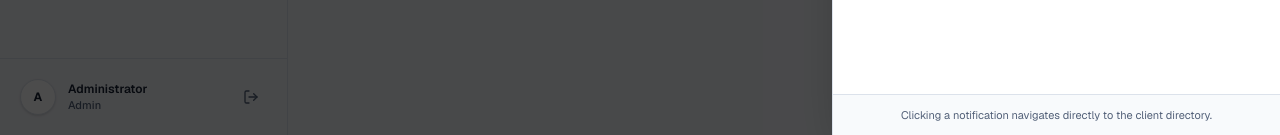
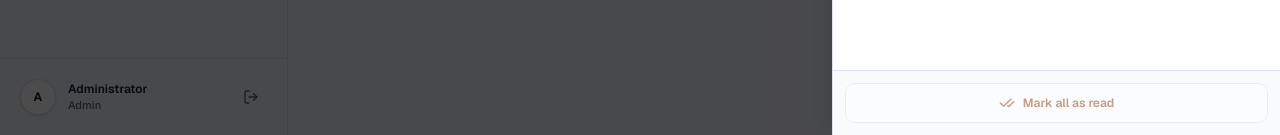
Before and after one commit to sudosetnametoAsh/next-webc, a Next.js app: page /admin/clients in a window 1280 px wide. Both pictures are taken after a click on the button 1182 px from the left and 31 px from the top of the page. Shown: the part 665-800 px from the top of the page. Built offline with nearby package versions, Linux system fonts and the light colour scheme; no server answers; the database is empty; what @azure/msal-react would draw is missing.

Commit message:
Align client and admin notification panel controls

```diff
--- a/src/components/admin/notification-sidebar.tsx
+++ b/src/components/admin/notification-sidebar.tsx
@@ -104,11 +104,7 @@ export default function AdminNotificationSidebar({
                 <h2 className="text-sm font-bold tracking-tight text-white sm:text-base">
                   Notifications
                 </h2>
-                {unreadCount > 0 && (
-                  <span className="rounded-full border border-rose-500/40 bg-rose-500/15 px-2 py-0.5 text-[10px] font-bold text-rose-400 font-mono">
-                    {unreadCount} New
-                  </span>
-                )}
+
               </div>
               <p className="text-[11px] text-slate-400 mt-0.5">
                 Clearance bottlenecks & completions
@@ -117,17 +113,7 @@ export default function AdminNotificationSidebar({
           </div>
 
           <div className="flex items-center gap-2">
-            {unreadCount > 0 && (
-              <button
-                type="button"
-                onClick={onMarkAllAsRead}
-                title="Mark all as read"
-                className="flex items-center gap-1 rounded-lg border border-slate-700/60 bg-slate-800/50 px-2.5 py-1 text-xs font-semibold text-amber-400 hover:bg-slate-800 hover:text-amber-300 transition-colors cursor-pointer"
-              >
-                <CheckCheck className="h-3.5 w-3.5" />
-                <span className="hidden sm:inline">Mark read</span>
-              </button>
-            )}
+
 
             <button
               type="button"
@@ -305,10 +291,16 @@ export default function AdminNotificationSidebar({
         </div>
 
         {/* Footer */}
-        <div className="border-t border-slate-800/80 bg-[#070c18] p-3 text-center">
-          <p className="text-[11px] text-slate-500">
-            Clicking a notification navigates directly to the client directory.
-          </p>
+        <div className="shrink-0 border-t border-slate-800/80 bg-[#070c18] p-3">
+          <button
+            type="button"
+            onClick={onMarkAllAsRead}
+            disabled={isLoading || unreadCount === 0}
+            className="flex h-10 w-full items-center justify-center gap-2 rounded-lg border border-slate-700/60 bg-slate-800/50 text-xs font-semibold text-amber-400 transition-colors hover:bg-slate-800 hover:text-amber-300 disabled:cursor-not-allowed disabled:opacity-50"
+          >
+            <CheckCheck className="h-4 w-4" />
+            Mark all as read
+          </button>
         </div>
     </Drawer>
   );
--- a/src/components/clearance/notification-sidebar.tsx
+++ b/src/components/clearance/notification-sidebar.tsx
@@ -132,11 +132,7 @@ export default function NotificationSidebar({
                 <h2 className="text-sm font-bold tracking-tight text-white sm:text-base">
                   Notifications
                 </h2>
-                {unreadCount > 0 && (
-                  <span className="rounded-full border border-rose-500/40 bg-rose-500/15 px-2 py-0.5 text-[10px] font-bold text-rose-400 font-mono">
-                    {unreadCount} New
-                  </span>
-                )}
+
               </div>
               <p className="text-[11px] text-slate-400 mt-0.5">
                 Clearance updates & requirements
@@ -145,17 +141,7 @@ export default function NotificationSidebar({
           </div>
 
           <div className="flex items-center gap-2">
-            {unreadCount > 0 && (
-              <button
-                type="button"
-                onClick={onMarkAllAsRead}
-                title="Mark all as read"
-                className="flex items-center gap-1 rounded-lg border border-slate-700/60 bg-slate-800/50 px-2.5 py-1 text-xs font-semibold text-amber-400 hover:bg-slate-800 hover:text-amber-300 transition-colors cursor-pointer"
-              >
-                <CheckCheck className="h-3.5 w-3.5" />
-                <span className="hidden sm:inline">Mark read</span>
-              </button>
-            )}
+
 
             <button
               type="button"
@@ -286,10 +272,16 @@ export default function NotificationSidebar({
         </div>
 
         {/* Footer */}
-        <div className="border-t border-slate-800/80 bg-[#070c18] p-3 text-center">
-          <p className="text-[11px] text-slate-500">
-            Clicking a notification navigates directly to the requirement.
-          </p>
+        <div className="shrink-0 border-t border-slate-800/80 bg-[#070c18] p-3">
+          <button
+            type="button"
+            onClick={onMarkAllAsRead}
+            disabled={isLoading || unreadCount === 0}
+            className="flex h-10 w-full items-center justify-center gap-2 rounded-lg border border-slate-700/60 bg-slate-800/50 text-xs font-semibold text-amber-400 transition-colors hover:bg-slate-800 hover:text-amber-300 disabled:cursor-not-allowed disabled:opacity-50"
+          >
+            <CheckCheck className="h-4 w-4" />
+            Mark all as read
+          </button>
         </div>
     </Drawer>
   );
```
